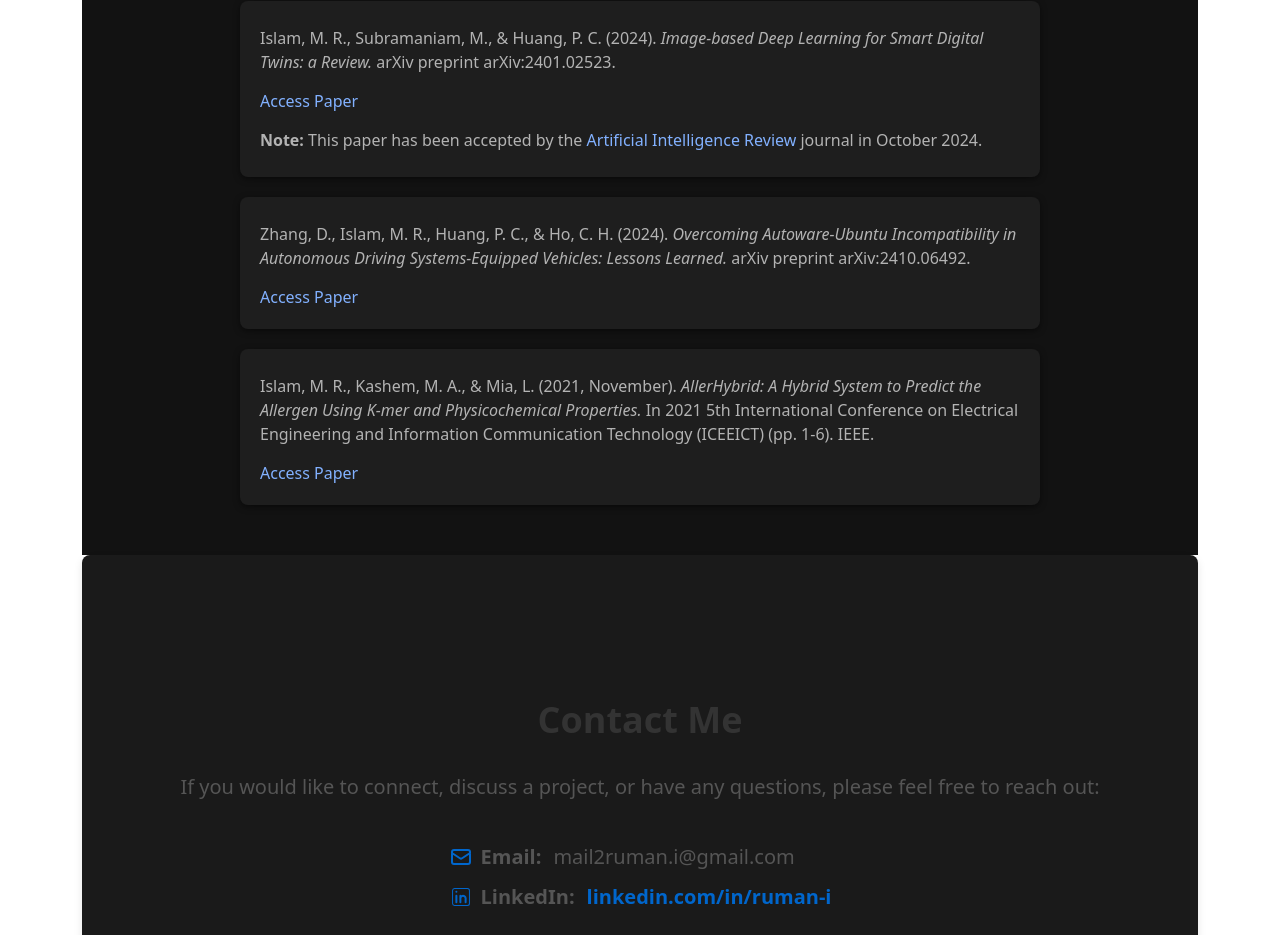
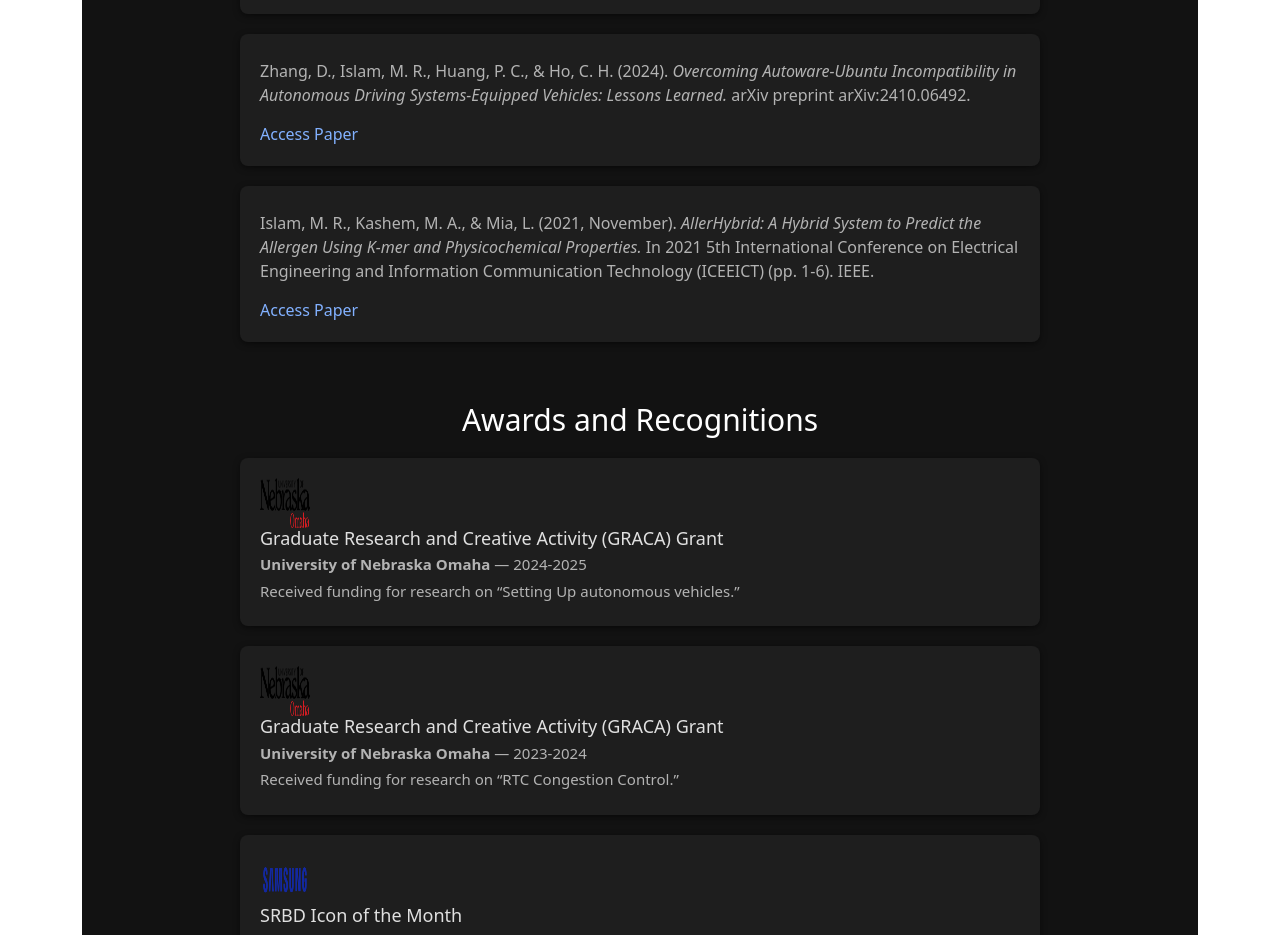
Before and after one commit to ruman23/portfolio, a React (Create React App) app: page / in a window 1280 px wide. Shown: the part 4020-4955 px from the top of the page. Built offline with nearby package versions, Linux system fonts and the light colour scheme.

Commit message:
added award

```diff
--- a/src/components/Portfolio.css
+++ b/src/components/Portfolio.css
@@ -5,49 +5,55 @@
   justify-content: center;
   align-items: center;
   text-align: center;
-  color: #e0e0e0; /* Light text color */
+  color: #e0e0e0;
 }
 
 #portfolio h1 {
   font-size: 36px;
   font-weight: bold;
-  color: #ffffff; /* White text for main title */
+  color: #ffffff;
   margin-bottom: 30px;
 }
 
 #portfolio h2 {
   font-size: 30px;
-  color: #ffffff; /* White text for secondary titles */
+  color: #ffffff;
   margin-top: 40px;
   margin-bottom: 20px;
 }
 
-.publications {
+/* Consistent width for publications and awards */
+.publications,
+.awards {
   display: flex;
   flex-direction: column;
-  align-items: flex-start;
+  align-items: center;
   width: 100%;
-  max-width: 800px;
+  max-width: 800px; /* Consistent width */
 }
 
-.publication {
-  background-color: #1e1e1e; /* Darker background for publication cards */
+.publication,
+.award-item {
+  background-color: #1e1e1e;
   padding: 20px;
   border-radius: 8px;
-  box-shadow: 0 2px 6px rgba(0, 0, 0, 0.5); /* Darker shadow */
+  box-shadow: 0 2px 6px rgba(0, 0, 0, 0.5);
   margin-bottom: 20px;
+  width: 100%; /* Full width within container */
   text-align: left;
+  display: flex;
+  flex-direction: column; /* Stack content vertically */
 }
 
 .publication p {
   font-size: 16px;
-  color: #b3b3b3; /* Light gray text */
+  color: #b3b3b3;
   margin: 5px 0;
 }
 
 .publication a {
   font-size: 16px;
-  color: #82b1ff; /* Lighter blue for links */
+  color: #82b1ff;
   text-decoration: none;
   margin-top: 10px;
   display: inline-block;
@@ -55,11 +61,53 @@
 
 .publication a:hover {
   text-decoration: underline;
-  color: #bbdefb; /* Slightly lighter blue on hover */
+  color: #bbdefb;
 }
 
 .note {
   margin-top: 10px;
-  color: #888; /* Gray text for notes */
+  color: #888;
   font-size: 15px;
 }
+
+/* Awards Section Styling */
+.award-logo {
+  width: 50px;
+  height: 50px;
+  margin-right: 15px;
+  border-radius: 5px;
+}
+
+.award-item {
+  display: flex;
+  align-items: flex-start;
+}
+
+.award-details {
+  flex-grow: 1;
+}
+
+.award-details h3 {
+  font-size: 18px;
+  color: #e0e0e0;
+  margin: 0;
+}
+
+.award-details p {
+  font-size: 15px;
+  color: #b3b3b3;
+  margin: 4px 0;
+}
+
+/* Responsive adjustments */
+@media (max-width: 768px) {
+  .publication,
+  .award-item {
+    flex-direction: column;
+    align-items: center;
+  }
+
+  .award-logo {
+    margin-bottom: 10px;
+  }
+}
--- a/src/components/Portfolio.js
+++ b/src/components/Portfolio.js
@@ -1,5 +1,7 @@
 import React from 'react';
 import './Portfolio.css';
+import unoLogo from '../assets/uno_logo.png';
+import samsungLogo from '../assets/samsung_logo.png';
 
 function Portfolio() {
   const publications = [
@@ -48,18 +50,33 @@ function Portfolio() {
   ];
 
 
+  const awards = [
+    {
+      logo: unoLogo,
+      title: "Graduate Research and Creative Activity (GRACA) Grant",
+      institution: "University of Nebraska Omaha",
+      year: "2024-2025",
+      description: "Received funding for research on “Setting Up autonomous vehicles.”"
+    },
+    {
+      logo: unoLogo,
+      title: "Graduate Research and Creative Activity (GRACA) Grant",
+      institution: "University of Nebraska Omaha",
+      year: "2023-2024",
+      description: "Received funding for research on “RTC Congestion Control.”"
+    },
+    {
+      logo: samsungLogo,
+      title: "SRBD Icon of the Month",
+      institution: "Samsung R&D Institute Bangladesh (SRBD)",
+      year: "March-April 2020",
+      description: "Recognized for exceptional contributions to the Samsung SmartThings project."
+    }
+  ];
 
   return (
     <section id="portfolio" style={{ padding: '30px' }}>
-      <h1>My Projects</h1>
-      <div>
-        <h3>Project 1: Web App</h3>
-        <p>Description of your first project.</p>
-      </div>
-      <div>
-        <h3>Project 2: Mobile App</h3>
-        <p>Description of your second project.</p>
-      </div>
+      <h1>My Portfolio</h1>
 
       <h2>Publications</h2>
       <div className="publications">
@@ -73,6 +90,20 @@ function Portfolio() {
           </div>
         ))}
       </div>
+
+      <h2>Awards and Recognitions</h2>
+      <div className="awards">
+        {awards.map((award, index) => (
+          <div key={index} className="award-item">
+            <img src={award.logo} alt={`${award.institution} logo`} className="award-logo" />
+            <div className="award-details">
+              <h3>{award.title}</h3>
+              <p><strong>{award.institution}</strong> — {award.year}</p>
+              <p>{award.description}</p>
+            </div>
+          </div>
+        ))}
+      </div>
     </section>
   );
 }
```
